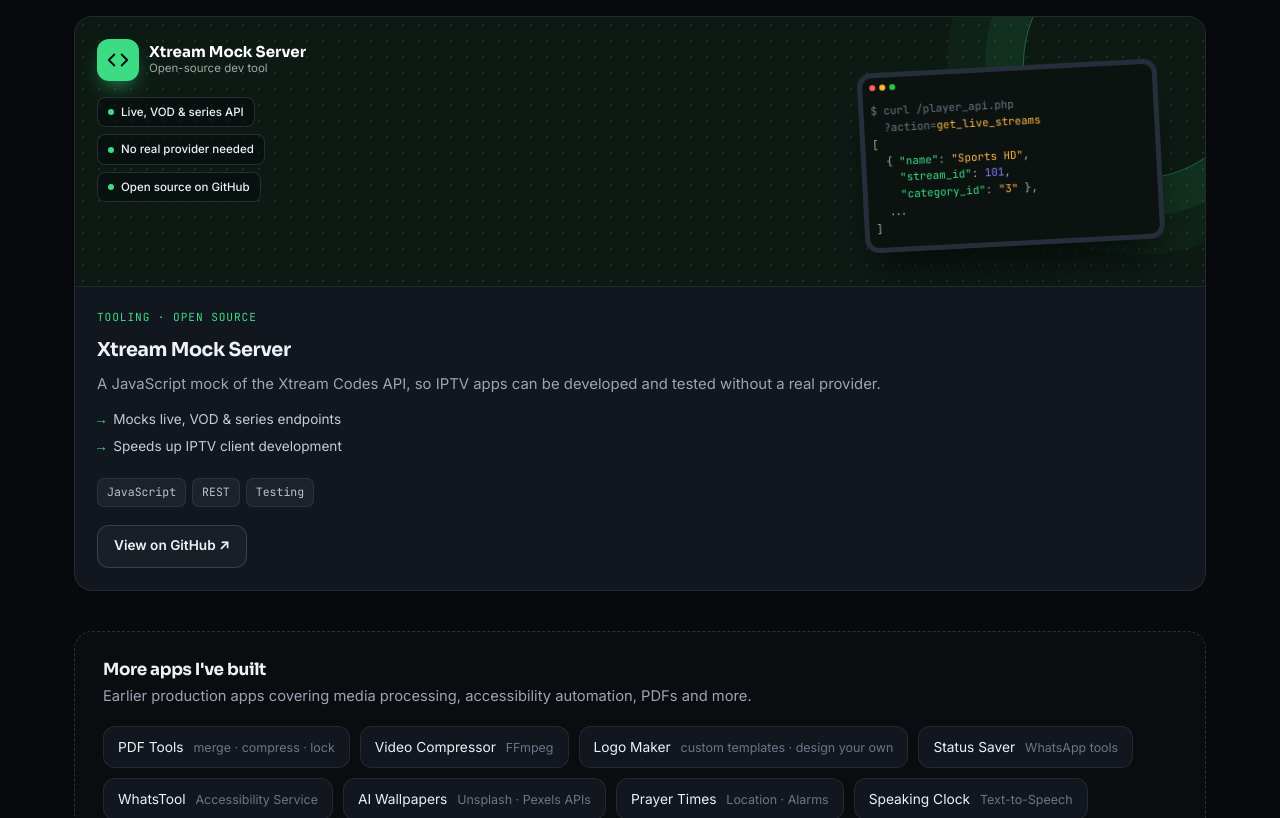
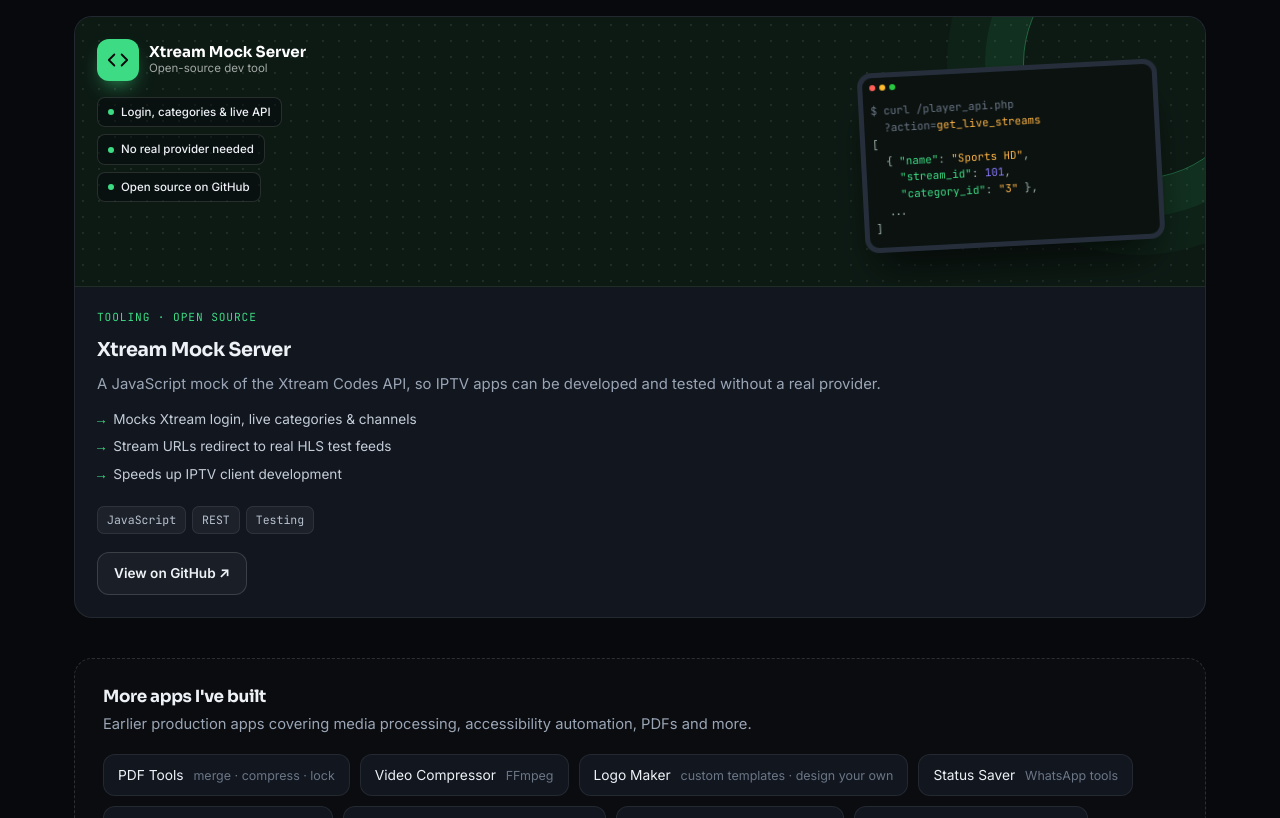
Before and after one commit to code-with-majid/Portfolio, a plain HTML site: page index.html in a window 1280 px wide. Shown: the part 4351-5169 px from the top of the page. Drawn offline with Linux system fonts and the light colour scheme.

Commit message:
Describe xtream-mock accurately (live TV endpoints only)

```diff
--- a/index.html
+++ b/index.html
@@ -768,7 +768,7 @@ footer{padding:40px 0;border-top:1px solid var(--line);margin-top:40px}
       <article class="proj wide spot reveal" data-cat="media">
         <div class="bn" style="--bb:#0d1a14;--ba:#3ddc84">
           <div class="bn-copy"><div class="bn-app"><span class="bn-icon"><svg viewBox="0 0 24 24" fill="none" stroke="currentColor" stroke-width="2" stroke-linecap="round" stroke-linejoin="round"><path d="m16 18 6-6-6-6M8 6l-6 6 6 6"/></svg></span><div><b>Xtream Mock Server</b><small>Open-source dev tool</small></div></div>
-            <div class="bn-pills"><span>Live, VOD &amp; series API</span><span>No real provider needed</span><span>Open source on GitHub</span></div></div>
+            <div class="bn-pills"><span>Login, categories &amp; live API</span><span>No real provider needed</span><span>Open source on GitHub</span></div></div>
           <div class="dev land code"><div class="dev-in"><div class="code-dots"><i style="background:#ff5f57"></i><i style="background:#febc2e"></i><i style="background:#28c840"></i></div><div class="code-in"><span class="c-m">$ curl /player_api.php</span>
 <span class="c-m">  ?action=</span><span class="c-s">get_live_streams</span>
 [
@@ -782,7 +782,7 @@ footer{padding:40px 0;border-top:1px solid var(--line);margin-top:40px}
           <span class="proj-kicker">Tooling · Open source</span>
           <h3>Xtream Mock Server</h3>
           <p>A JavaScript mock of the Xtream Codes API, so IPTV apps can be developed and tested without a real provider.</p>
-          <ul class="feats"><li>Mocks live, VOD &amp; series endpoints</li><li>Speeds up IPTV client development</li></ul>
+          <ul class="feats"><li>Mocks Xtream login, live categories &amp; channels</li><li>Stream URLs redirect to real HLS test feeds</li><li>Speeds up IPTV client development</li></ul>
           <div class="stack"><span>JavaScript</span><span>REST</span><span>Testing</span></div>
           <a href="https://github.com/code-with-majid/xtream-mock" target="_blank" rel="noopener" class="btn btn-ghost" style="margin-top:6px;padding:.6rem 1rem;font-size:.85rem;width:fit-content">View on GitHub ↗</a>
         </div>
```
